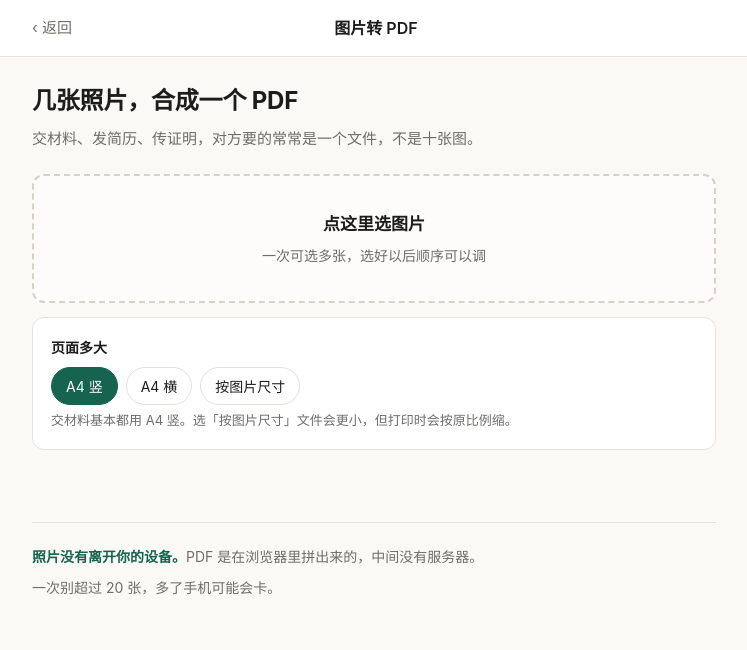
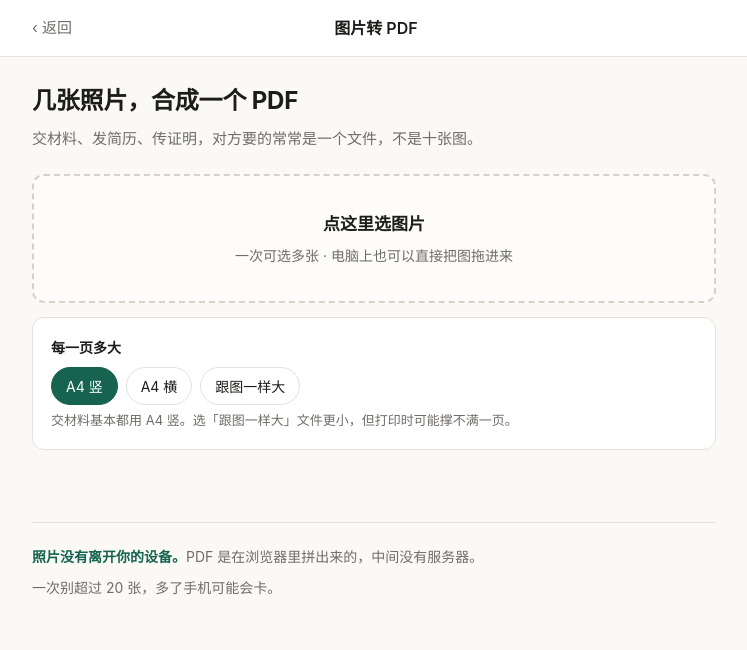
Before and after one commit to Excalidraw2026/tools, a plain HTML site: page tools/img2pdf.html in a window 1280 px wide. Shown: the whole page, without its empty margins (266-1013 px from the left). Drawn offline with Linux system fonts and the light colour scheme.

Commit message:
ui: tools/img2pdf.html 按钮常显 + 文案调整

```diff
--- a/tools/img2pdf.html
+++ b/tools/img2pdf.html
@@ -22,19 +22,19 @@
 
   <div class="drop" id="drop">
     <div class="big">点这里选图片</div>
-    <div class="sub">一次可选多张，选好以后顺序可以调</div>
+    <div class="sub">一次可选多张 · 电脑上也可以直接把图拖进来</div>
     <input type="file" id="file" accept="image/*" multiple>
   </div>
 
   <div class="card" style="margin-top:14px">
     <div class="field">
-      <label>页面多大</label>
+      <label>每一页多大</label>
       <div class="chips" id="size">
         <button class="chip on" data-v="a4p">A4 竖</button>
         <button class="chip" data-v="a4l">A4 横</button>
-        <button class="chip" data-v="orig">按图片尺寸</button>
+        <button class="chip" data-v="orig">跟图一样大</button>
       </div>
-      <div class="hint">交材料基本都用 A4 竖。选「按图片尺寸」文件会更小，但打印时会按原比例缩。</div>
+      <div class="hint">交材料基本都用 A4 竖。选「跟图一样大」文件更小，但打印时可能撑不满一页。</div>
     </div>
   </div>
 
@@ -128,7 +128,8 @@
       pdfBlob = null; actions2.style.display = 'none';
       render();
     }));
-    actions.style.display = items.length ? 'flex' : 'none';
+    actions.style.display = 'flex';
+    document.getElementById('go').disabled = items.length === 0;
   }
 
   function esc(s){return s.replace(/[&<>"]/g,c=>({'&':'&amp;','<':'&lt;','>':'&gt;','"':'&quot;'}[c]));}
```
